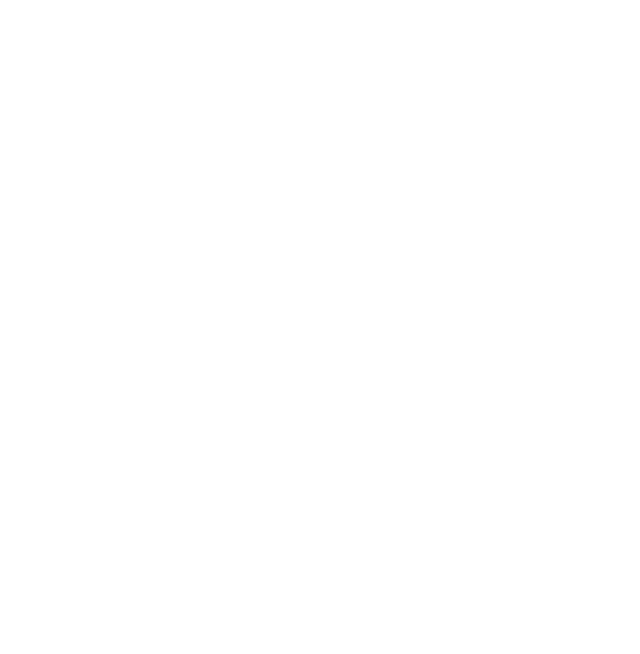
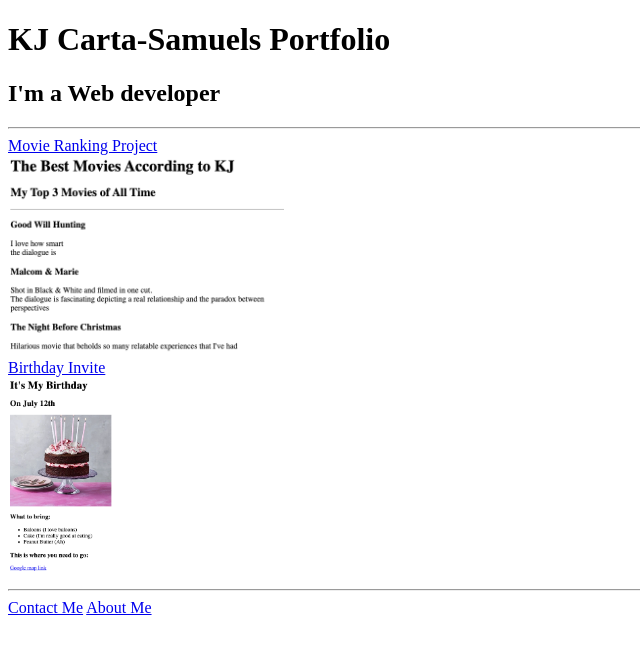
Before and after one commit to KJCartaSamuels/html-portfolio, a plain HTML site: page index.html in a window 1280 px wide. Shown: the whole page, without its empty margins (0-640 px from the left). Drawn offline with Linux system fonts and the light colour scheme.

Commit message:
Add files via upload

```diff
--- a/index.html
+++ b/index.html
@@ -1,5 +1,24 @@
 <!-- TODO 1: Create the HTML Boilerplate -->
-
+<!DOCTYPE html>
+<html lang="en">
+<head>
+    <meta charset="UTF-8">
+    <meta name="viewport" content="width=device-width, initial-scale=1.0">
+    <title>Document</title>
+</head>
+<body>
+    <h1>KJ Carta-Samuels Portfolio</h1>
+    <h2>I'm a Web developer</h2>
+    <hr/>
+    <a href="./public/movie-ranking.html">Movie Ranking Project</a><br/>
+    <img src="./assets/images/Top 3 Movies.png" height="200" alt="Top 3 Movies"><br/>
+    <a href="./public/birthday-invite.html">Birthday Invite</a><br/>
+    <img src="./assets/images/Its My birthday.png" height="200" alt="My Birthday">
+    <hr/>
+    <a href="./public/contact.html">Contact Me</a>
+    <a href="./public/about.html">About Me</a>
+</body>
+</html>
 <!-- TODO 2: Add Your previous projects' HTML into the public folder -->
 
 <!-- TODO 3: Take screenshots of your project previews and add the images to the images folder -->
```
